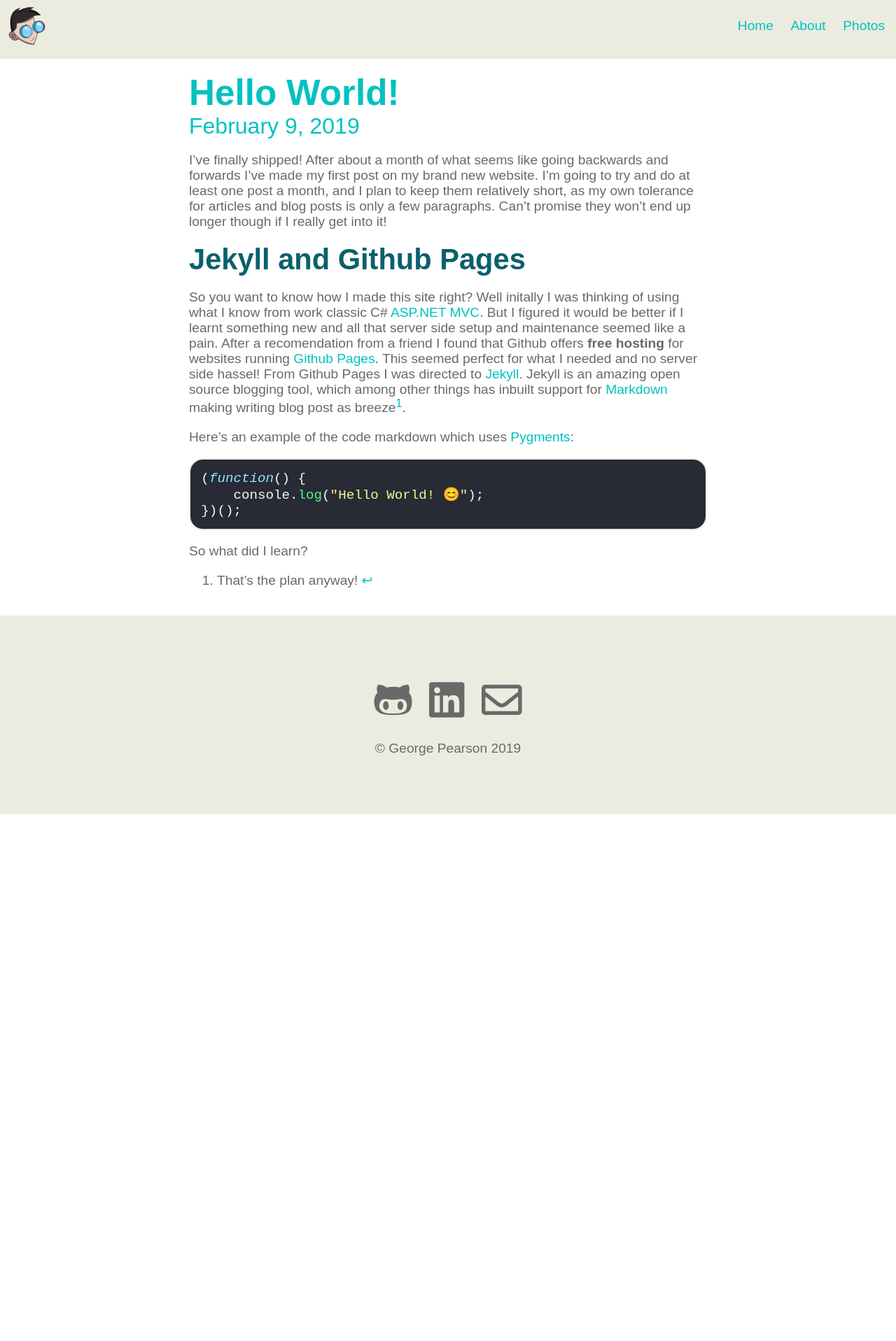
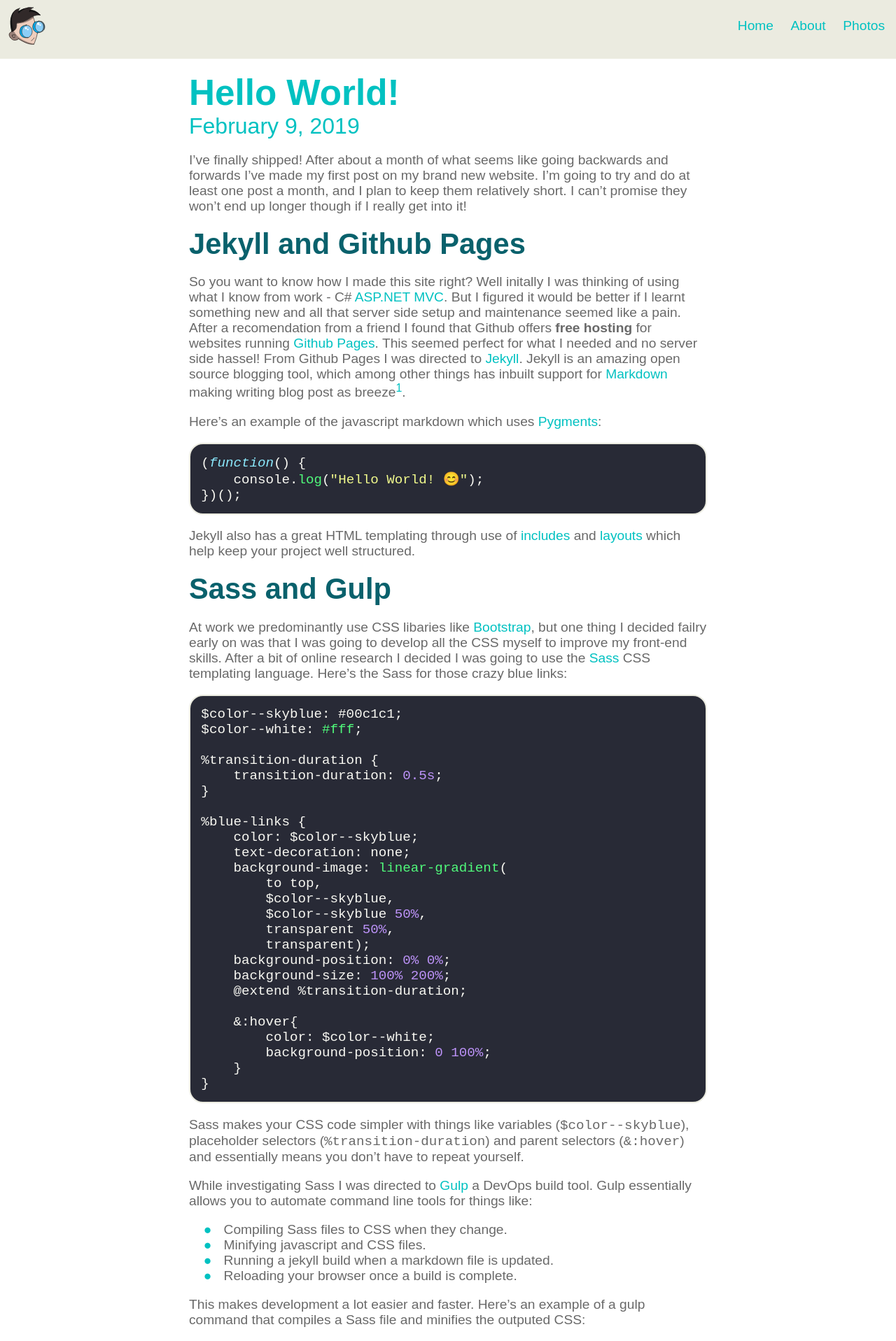
Before and after one commit to george-pearson/website-jekyll, a Jekyll site: the page built from _posts/2019-02-09-hello-world.md, in a window 1280 px wide. Shown: the top 1917 px of the page at 70% size. Built offline with Jekyll 4.4.1, drawn with Linux system fonts in a browser that asks for light colours; before the commit the page ends 1164 px from its top, so only the background shows below that; some of the changed text lies outside the part shown.

Commit message:
Finished off first post.

````diff
--- a/_posts/2019-02-09-hello-world.md
+++ b/_posts/2019-02-09-hello-world.md
@@ -5,19 +5,75 @@
 date:   2019-02-09 11:00:00 +0000
 ---
 
-I've finally shipped! After about a month of what seems like going backwards and forwards I've made my first post on my brand new website. I’m going to try and do at least one post a month, and I plan to keep them relatively short, as my own tolerance for articles and blog posts is only a few paragraphs. Can’t promise they won’t end up longer though if I really get into it!
+I've finally shipped! After about a month of what seems like going backwards and forwards I've made my first post on my brand new website. I’m going to try and do at least one post a month, and I plan to keep them relatively short. I can’t promise they won’t end up longer though if I really get into it!
 
 ## Jekyll and Github Pages
 
-So you want to know how I made this site right? Well initally I was thinking of using what I know from work classic C# [ASP.NET MVC](https://dotnet.microsoft.com/apps/aspnet/mvc). But I figured it would be better if I learnt something new and all that server side setup and maintenance seemed like a pain. After a recomendation from a friend I found that Github offers **free hosting** for websites running [Github Pages](https://pages.github.com/). This seemed perfect for what I needed and no server side hassel! From Github Pages I was directed to [Jekyll](https://jekyllrb.com/). Jekyll is an amazing open source blogging tool, which among other things has inbuilt support for [Markdown](https://daringfireball.net/projects/markdown/) making writing blog post as breeze[^1].
+So you want to know how I made this site right? Well initally I was thinking of using what I know from work - C# [ASP.NET MVC](https://dotnet.microsoft.com/apps/aspnet/mvc). But I figured it would be better if I learnt something new and all that server side setup and maintenance seemed like a pain. After a recomendation from a friend I found that Github offers **free hosting** for websites running [Github Pages](https://pages.github.com/). This seemed perfect for what I needed and no server side hassel! From Github Pages I was directed to [Jekyll](https://jekyllrb.com/). Jekyll is an amazing open source blogging tool, which among other things has inbuilt support for [Markdown](https://daringfireball.net/projects/markdown/) making writing blog post as breeze[^1].
 
-Here's an example of the code markdown which uses [Pygments](http://pygments.org/):
+Here's an example of the javascript markdown which uses [Pygments](http://pygments.org/):
 ```javascript
 (function() {
     console.log("Hello World! 😊");
 })();
 ```
 
-So what did I learn?
+Jekyll also has a great HTML templating through use of [includes](https://jekyllrb.com/docs/includes/) and [layouts](https://jekyllrb.com/docs/step-by-step/04-layouts/) which help keep your project well structured.
 
-[^1]: That's the plan anyway!
+## Sass and Gulp
+At work we predominantly use CSS libaries like [Bootstrap](https://getbootstrap.com/), but one thing I decided failry early on was that I was going to develop all the CSS myself to improve my front-end skills. After a bit of online research I decided I was going to use the [Sass](https://sass-lang.com/) CSS templating language. Here's the Sass for those crazy blue links:
+```css
+$color--skyblue: #00c1c1;
+$color--white: #fff;
+
+%transition-duration {
+    transition-duration: 0.5s;
+}
+
+%blue-links {
+    color: $color--skyblue;
+    text-decoration: none;
+    background-image: linear-gradient(
+        to top,
+        $color--skyblue,
+        $color--skyblue 50%,
+        transparent 50%,
+        transparent);
+    background-position: 0% 0%;
+    background-size: 100% 200%;
+    @extend %transition-duration;
+
+    &:hover{
+        color: $color--white;
+        background-position: 0 100%;
+    }
+}
+```
+Sass makes your CSS code simpler with things like variables (`$color--skyblue`), placeholder selectors (`%transition-duration`) and parent selectors (`&:hover`) and essentially means you don't have to repeat yourself.
+
+While investigating Sass I was directed to [Gulp](https://gulpjs.com/) a DevOps build tool. Gulp essentially allows you to automate command line tools for things like:
+
+- Compiling Sass files to CSS when they change.
+- Minifying javascript and CSS files.
+- Running a jekyll build when a markdown file is updated.
+- Reloading your browser once a build is complete.
+
+This makes development a lot easier and faster. Here's an example of a gulp command that compiles a Sass file and minifies the outputed CSS:
+```javascript
+/**
+ * Compile .scss files.
+ */
+gulp.task("sass", function () {
+    return gulp.src("_scss/main.scss")
+        .pipe(sass().on("error", sass.logError))
+        .pipe(cssnano())
+        .pipe(rename("main.min.css"))
+        .pipe(gulp.dest("assets/css/"));
+});
+```
+
+## Conclusion
+
+In fact creating this website was alot easier than I imagined thanks to all the great freely available open source tools on the web. Now that I started writing about some of these tools I realised most of them probably need an entire post to be explained with an detail. So I might be doing some "idiots guide to..." posts in the near future. Anyhow hope you enjoyed my first post and are looking forward to the next installment. 😏
+
+[^1]: That's the plan anyway! 😉
--- a/_scss/_dependencies/_fonts.scss
+++ b/_scss/_dependencies/_fonts.scss
@@ -19,7 +19,7 @@
     @extend %transition-duration;
 
     &:hover{
-        color: $color--lightest;
+        color: $color--white;
         background-position: 0 100%;
     }
 }
--- a/_scss/_dependencies/_mixins.scss
+++ b/_scss/_dependencies/_mixins.scss
@@ -24,4 +24,4 @@
 	@else {
 	  @warn "Breakpoint mixin supports: xs, sm, sm-rev,  md, md-rev, lg";
 	}
-  }
+}
--- a/_scss/_dependencies/_vars.scss
+++ b/_scss/_dependencies/_vars.scss
@@ -7,7 +7,7 @@
 $color--subtlegrey: #f0f3f3;
 $color--orange: #FF6600;
 $color--darkorange: #CC3300;
-$color--lightest: #fff;
+$color--white: #fff;
 $color--darkgreen: #357a55;
 $color--darkpurple: #282a36;
 
````
Also changed, not shown: _scss/_dependencies/_code-syntax.scss (+4 -4 lines), _scss/_regions/_post.scss (+14 -0 lines), assets/css/main.min.css.
